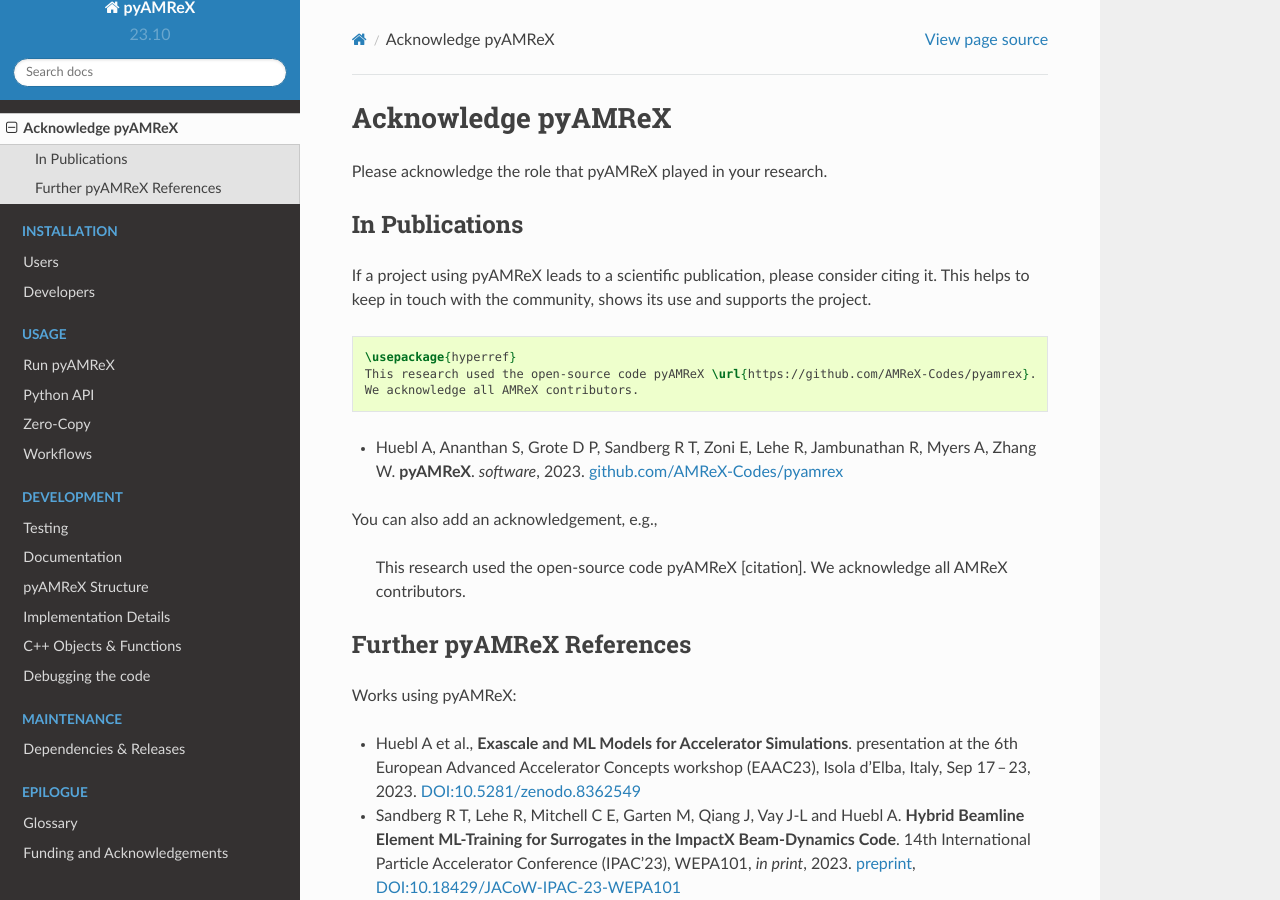
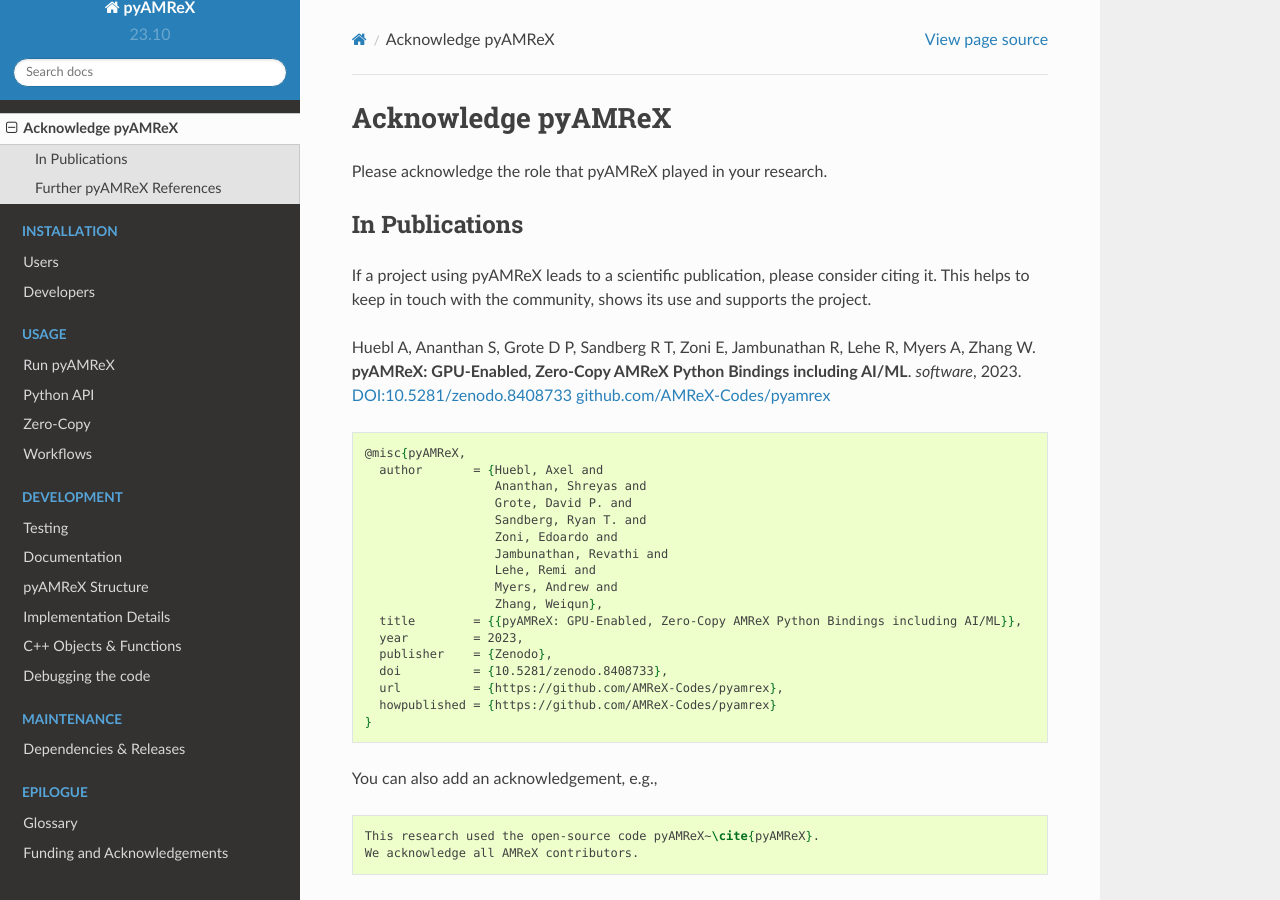
Before and after one commit to AMReX-Codes/pyamrex, a Sphinx documentation site: the page built from docs/source/acknowledge_us.rst, in a window 1280 px wide and 900 px high. Built offline with Sphinx 7.4.7 and the Read the Docs theme 2.0.0, drawn with Linux system fonts in a browser that asks for light colours.

Commit message:
Update Citation w/ Zenodo

```diff
--- a/docs/source/acknowledge_us.rst
+++ b/docs/source/acknowledge_us.rst
@@ -10,22 +10,37 @@
 If a project using pyAMReX leads to a scientific publication, please consider citing it.
 This helps to keep in touch with the community, shows its use and supports the project.
 
+Huebl A, Ananthan S, Grote D P, Sandberg R T, Zoni E, Jambunathan R, Lehe R, Myers A, Zhang W.
+**pyAMReX: GPU-Enabled, Zero-Copy AMReX Python Bindings including AI/ML**.
+*software*, 2023. `DOI:10.5281/zenodo.8408733 <https://doi.org/10.5281/zenodo.8408733>`__
+`github.com/AMReX-Codes/pyamrex <https://github.com/AMReX-Codes/pyamrex>`__
+
 .. code-block:: latex
 
-  \usepackage{hyperref}
-  This research used the open-source code pyAMReX \url{https://github.com/AMReX-Codes/pyamrex}.
-  We acknowledge all AMReX contributors.
-
-
-- Huebl A, Ananthan S, Grote D P, Sandberg R T, Zoni E, Lehe R, Jambunathan R, Myers A, Zhang W.
-  **pyAMReX**.
-  *software*, 2023.
-  `github.com/AMReX-Codes/pyamrex <https://github.com/AMReX-Codes/pyamrex>`__
+   @misc{pyAMReX,
+     author       = {Huebl, Axel and
+                     Ananthan, Shreyas and
+                     Grote, David P. and
+                     Sandberg, Ryan T. and
+                     Zoni, Edoardo and
+                     Jambunathan, Revathi and
+                     Lehe, Remi and
+                     Myers, Andrew and
+                     Zhang, Weiqun},
+     title        = {{pyAMReX: GPU-Enabled, Zero-Copy AMReX Python Bindings including AI/ML}},
+     year         = 2023,
+     publisher    = {Zenodo},
+     doi          = {10.5281/zenodo.8408733},
+     url          = {https://github.com/AMReX-Codes/pyamrex},
+     howpublished = {https://github.com/AMReX-Codes/pyamrex}
+   }
 
 You can also add an acknowledgement, e.g.,
 
-  This research used the open-source code pyAMReX [citation].
-  We acknowledge all AMReX contributors.
+.. code-block:: latex
+
+   This research used the open-source code pyAMReX~\cite{pyAMReX}.
+   We acknowledge all AMReX contributors.
 
 
 Further pyAMReX References
```
